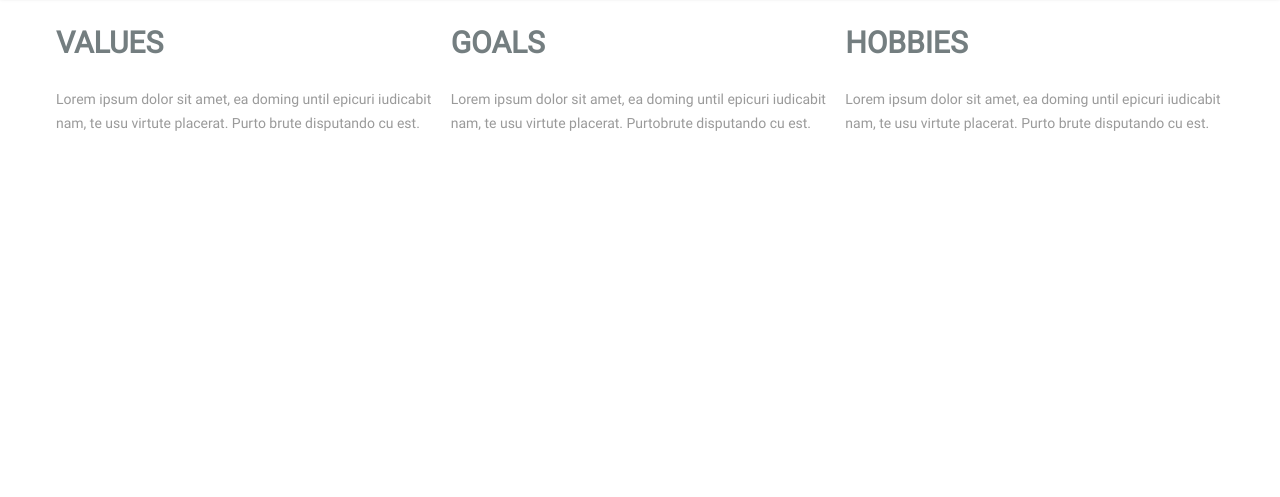
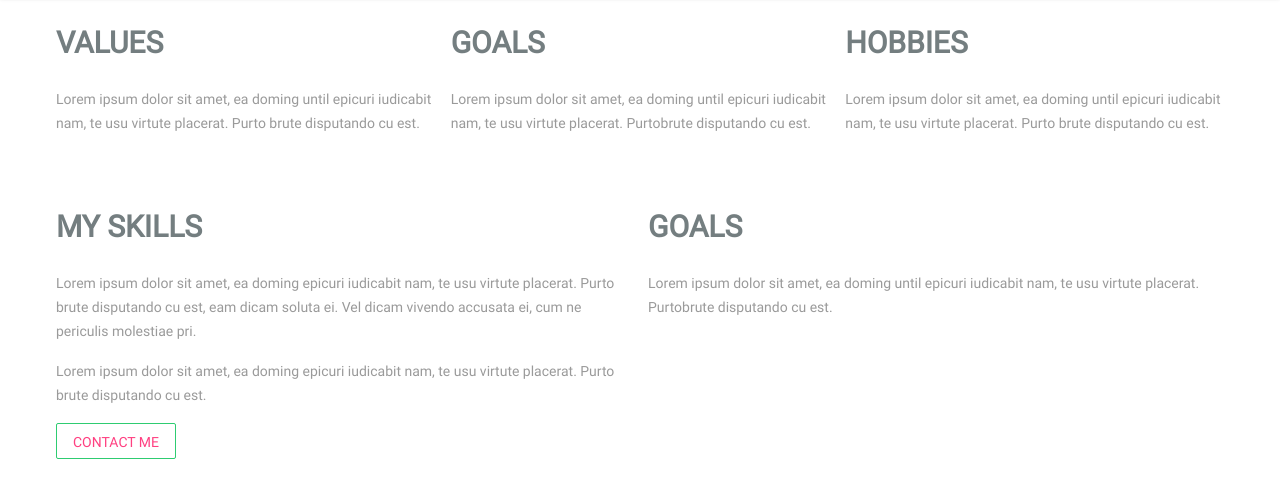
Before and after one commit to johndziurakh/focal-resume-MDL, a plain HTML site: page index.html in a window 1280 px wide. Shown: the part 1027-1524 px from the top of the page. Drawn offline with Linux system fonts and the light colour scheme; files whose address does not match are found by name.

Commit message:
some changes

```diff
--- a/index.html
+++ b/index.html
@@ -82,21 +82,82 @@
 					</div>
 				</div>
 			</div>
-			<!-- <div class="page-content-full-width">
+		</div>
+		<!-- skills	 -->
+		<div class="mdl-layout__content">
+			<div class="page-content">
+				<div class="mdl-grid">
+					<div class="mdl-cell mdl-cell--6-col">
+						<div class="col-item">
+							<h3>my skills</h3>
+							<p>Lorem ipsum dolor sit amet, ea doming epicuri iudicabit nam, te usu virtute placerat. Purto brute disputando cu est, eam dicam soluta ei. Vel dicam vivendo accusata ei, cum ne periculis molestiae pri. </p>
+							<p>Lorem ipsum dolor sit amet, ea doming epicuri iudicabit nam, te usu virtute placerat. Purto brute disputando cu est.</p>
+							<button class="mdl-button mdl-js-button custom-button">
+								<a href="#">contact me</a>
+							</button>
+						</div>
+					</div>
+					<div class="mdl-cell mdl-cell--6-col">
+						<div class="col-item">
+							<h3>goals</h3>
+							<p>Lorem ipsum dolor sit amet, ea doming until epicuri iudicabit nam, te usu virtute placerat. Purtobrute disputando cu est.</p>
+						</div>
+					</div>
+				</div>
+			</div>
+		</div>
+		<!-- /skills	 -->
+	</div>
+
+
+			<!-- <div class="page-content-full-width section-gray">
 				<div class="about-img">
 					<img src="assets/img/about-img.png" alt="">
 				</div>
 				<div class="mdl-grid">
-					<div class="mdl-cell mdl-cell--4-offset">
+					<div class="mdl-cell mdl-cell--5-offset-desktop">
 						<div class="col-item">
-							<h3>hobbies</h3>
-							<p>Lorem ipsum dolor sit amet, ea doming until epicuri iudicabit nam, te usu virtute placerat. Purto brute disputando cu est.</p>
+							<h3>about me</h3>
+							<p>Lorem ipsum dolor sit amet, ea doming epicuri iudicabit nam, te usu virtute placerat. Purto brutedisputando cu est, eam dicam soluta ei. Vel dicam vivendo accusata ei, cum ne periculis molestiae pri.</p>
+							<p>Lorem ipsum dolor sit amet, ea doming epicuri iudicabit nam, te usu virtute placerat. Purto brute disputando cu est, eam dicam soluta ei. Vel dicam vivendo accusata ei, cum ne periculis molestiae pri.</p>
+							<div class="col-item-block">
+								<div class="mdl-grid">
+									<div class="mdl-cell mdl-cell--6-col">
+										<div class="col-item">
+											<h4>Web Design</h4>
+											<p>Lorem ipsum dolor sit amet, ea doming epicuri iudicabit nam.</p>
+										</div>
+									</div>
+									<div class="mdl-cell mdl-cell--6-col">
+										<div class="col-item">
+											<h4>Web Design</h4>
+											<p>Lorem ipsum dolor sit amet, ea doming epicuri iudicabit nam.</p>
+										</div>
+									</div>
+									<div class="mdl-cell mdl-cell--6-col">
+										<div class="col-item">
+											<h4>Web Design</h4>
+											<p>Lorem ipsum dolor sit amet, ea doming epicuri iudicabit nam.</p>
+										</div>
+									</div>
+									<div class="mdl-cell mdl-cell--6-col">
+										<div class="col-item">
+											<h4>Web Design</h4>
+											<p>Lorem ipsum dolor sit amet, ea doming epicuri iudicabit nam.</p>
+										</div>
+									</div>
+								</div>
+							</div>
 						</div>
 					</div>
 				</div>
 			</div> -->
-		</div>
-	</div>
+
+
+
+
+
+
 	<!-- /main content -->
 	<footer>
 
--- a/scss/_base.scss
+++ b/scss/_base.scss
@@ -19,6 +19,9 @@ b{
 
 a{
 	text-decoration: none;
+}
+.section-gray{
+	background: #F2F2F1;
 }
 
 .page-content-full-width{
@@ -66,3 +69,19 @@ a{
 		color: $text-gray;
 	}
 }
+.page-content-full-width{
+	.mdl-grid, .mdl-cell{
+		margin: 0;
+		padding: 0;
+	}
+}
+
+.custom-button{
+	border: 1px solid $color-green;
+	background: none;
+	color: $color-green;
+	&:hover{
+		background: $color-green;
+		color: $color-white;
+	}
+}
```
Also changed, not shown: css/style.css, scss/_variables.scss (line endings or trailing spaces).
